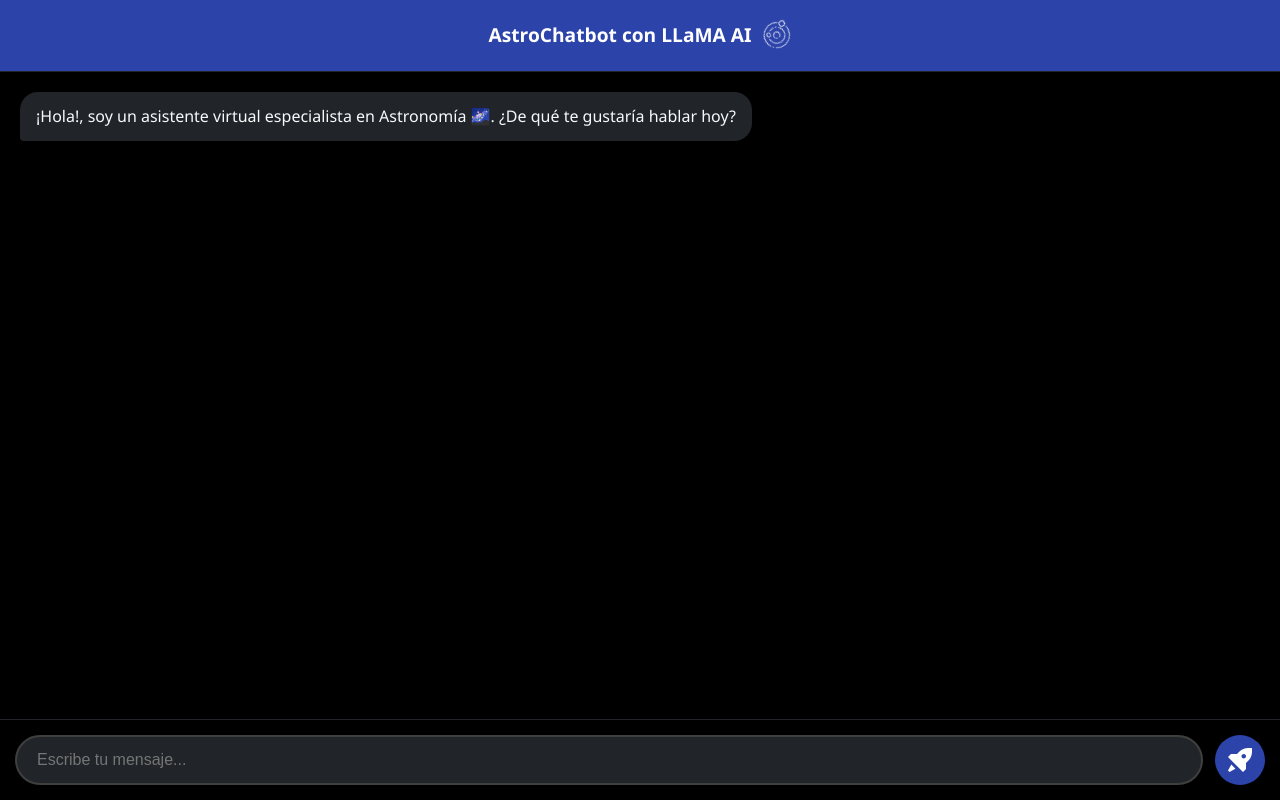
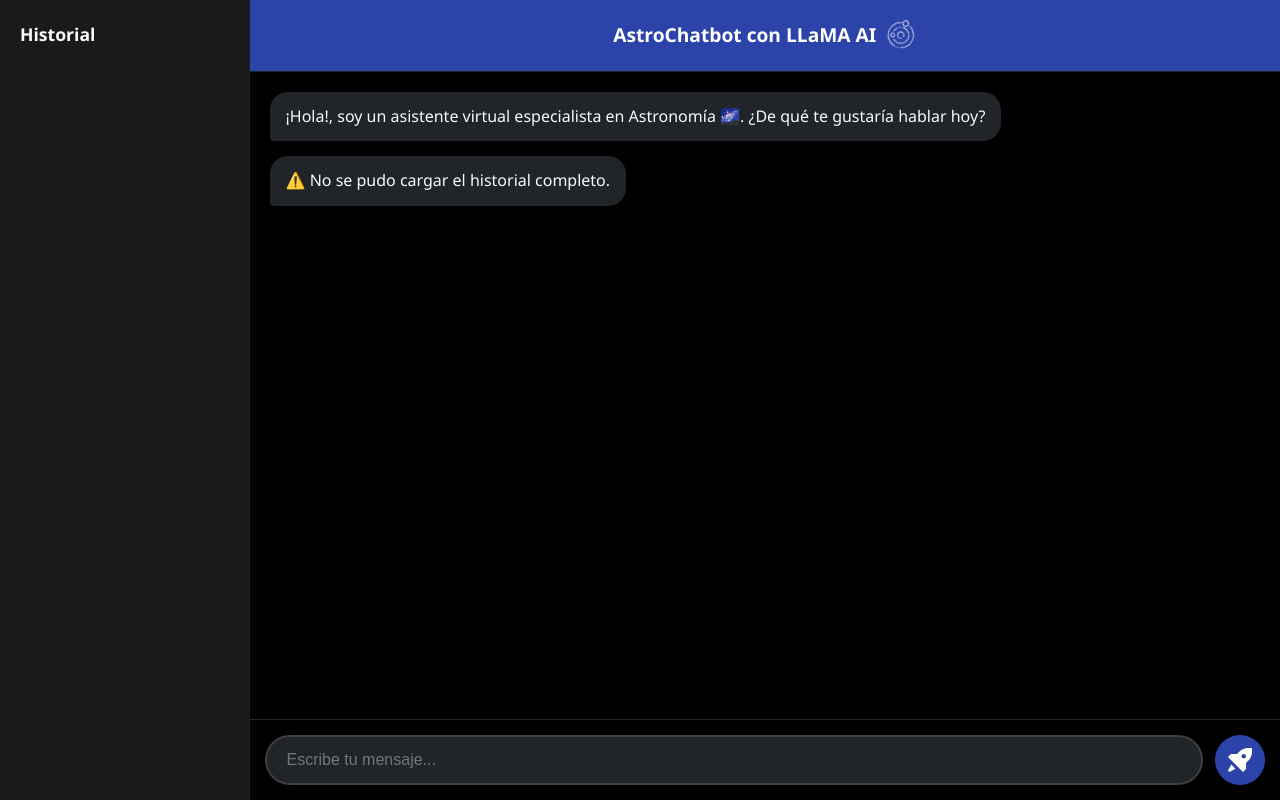
Before and after one commit to AlbertoDPM30/chatbot_llama_ai, a Flask app: page / in a window 1280 px wide. Run offline with Flask 3, Linux system fonts and the light colour scheme.

Commit message:
add data base SQLite & history chat options

```diff
--- a/app.py
+++ b/app.py
@@ -1,10 +1,20 @@
 from flask import Flask, jsonify, render_template, request
 import os
 import requests
+import sqlite3
+import uuid
 from dotenv import load_dotenv
 
 load_dotenv()
 app = Flask(__name__)
+
+
+def init_db():
+    conn = sqlite3.connect("astrochatbot.db")
+    with open("schema.sql") as f:
+        conn.executescript(f.read())
+    conn.commit()
+
 
 llama_api_key = os.getenv('LLAMA_API_KEY')
 llama_api_endpoint = os.getenv('LLAMA_API_ENDPOINT')
@@ -71,4 +81,5 @@
 
 
 if __name__ == '__main__':
+    init_db()
     app.run(debug=True)
--- /dev/null
+++ b/schema.sql
@@ -0,0 +1,8 @@
+-- schema.sql
+CREATE TABLE IF NOT EXISTS conversations (
+    id INTEGER PRIMARY KEY AUTOINCREMENT,
+    convo_id TEXT NOT NULL,
+    user_msg TEXT NOT NULL,
+    bot_response TEXT NOT NULL,
+    timestamp DATETIME DEFAULT CURRENT_TIMESTAMP
+);
--- a/static/css/style.css
+++ b/static/css/style.css
@@ -24,9 +24,44 @@
   padding: 0;
 }
 
-/* li.list-group-item {
+.chat-wrapper {
+  display: flex;
+  width: 100%;
+  height: 100dvh;
+}
+
+.chat-history {
+  width: 300px;
+  background-color: #1a1a1a;
+  padding: 20px;
+  border-right: 1px solid var(--dark);
+  overflow-y: auto;
+}
+
+.chat-history h2 {
+  font-size: 1.1rem;
+  margin-bottom: 10px;
+  color: var(--light);
+}
+
+#history-list {
   list-style: none;
-} */
+  padding: 0;
+}
+
+#history-list li {
+  padding: 10px;
+  margin-bottom: 8px;
+  background-color: #2a2a2a;
+  border-radius: 8px;
+  color: var(--light);
+  cursor: pointer;
+  transition: background 0.3s;
+}
+
+#history-list li:hover {
+  background-color: var(--primary);
+}
 
 .chat-container {
   width: 100%;
--- a/static/js/script.js
+++ b/static/js/script.js
@@ -1,4 +1,50 @@
 document.addEventListener("DOMContentLoaded", () => {
+  // Cargar historial para el aside nav
+  async function loadHistorySidebar() {
+    try {
+      const response = await fetch("/history");
+      if (!response.ok) throw new Error("Error al recuperar historial");
+
+      const history = await response.json();
+      const historyList = document.getElementById("history-list");
+
+      history.forEach((item, index) => {
+        const li = document.createElement("li");
+        li.textContent = item.user_msg;
+        li.addEventListener("click", () => {
+          addMessage(item.user_msg, true);
+          addMessage(item.bot_response, false);
+        });
+        historyList.appendChild(li);
+      });
+    } catch (error) {
+      console.error("Error al cargar historial en el aside:", error);
+    }
+  }
+
+  loadHistorySidebar();
+
+  // Cargar historial completo al iniciar
+  async function loadHistory() {
+    try {
+      const response = await fetch("/history");
+      if (!response.ok) throw new Error("Error al recuperar historial");
+
+      const history = await response.json();
+
+      history.forEach((item) => {
+        addMessage(item.user_msg, true);
+        addMessage(item.bot_response, false);
+      });
+    } catch (error) {
+      console.error("Error al cargar historial:", error);
+      addMessage("⚠️ No se pudo cargar el historial completo.", false);
+    }
+  }
+
+  // Llamar al cargar el DOM
+  loadHistory();
+
   const chatMessages = document.getElementById("chat-messages");
   const messageInput = document.getElementById("message-input");
   const sendButton = document.getElementById("send-button");
--- a/templates/chat.html
+++ b/templates/chat.html
@@ -10,6 +10,14 @@
 </head>
 
 <body>
+
+    <div class="chat-wrapper">
+
+        <aside class="chat-history" id="chat-history">
+            <h2>Historial</h2>
+            <ul id="history-list"></ul>
+        </aside>
+
         <div class="chat-container">
             <div class="chat-header">
                 AstroChatbot con LLaMA AI
@@ -17,7 +25,8 @@
             </div>
 
             <div class="chat-messages" id="chat-messages">
-            <div class="message bot-message">¡Hola!, soy un asistente virtual especialista en Astronomía 🌌. ¿De qué te
+                <div class="message bot-message">¡Hola!, soy un asistente virtual especialista en Astronomía 🌌. ¿De qué
+                    te
                     gustaría hablar hoy?</div>
             </div>
 
@@ -41,6 +50,8 @@
             </div>
         </div>
 
+    </div>
+
     <script src="/static/js/script.js"></script>
 </body>
 
```
Also changed, not shown: astrochatbot.db (added). Lines whose indentation alone changed are shown as unchanged.
